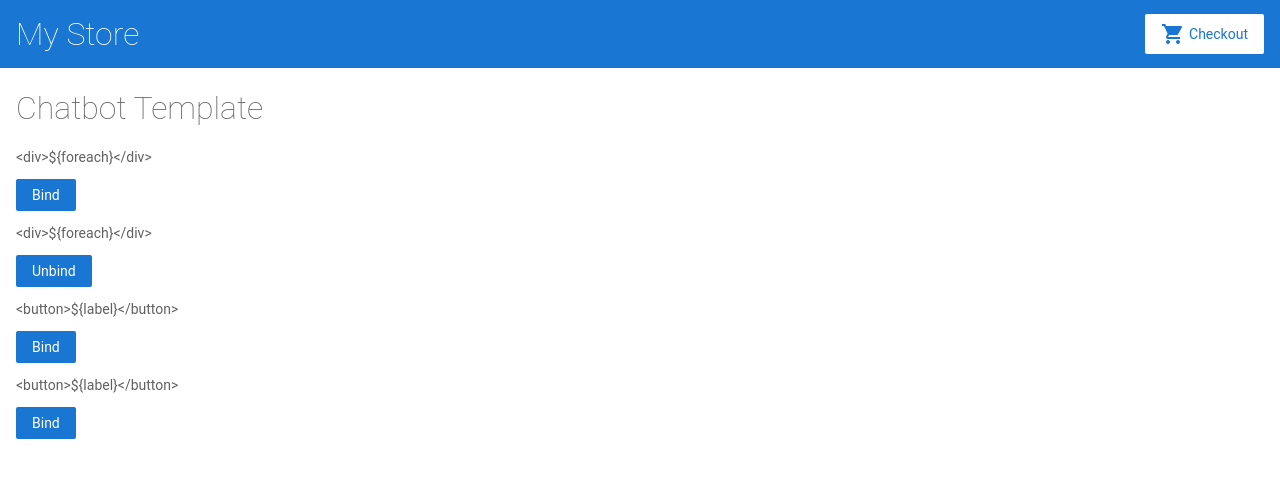
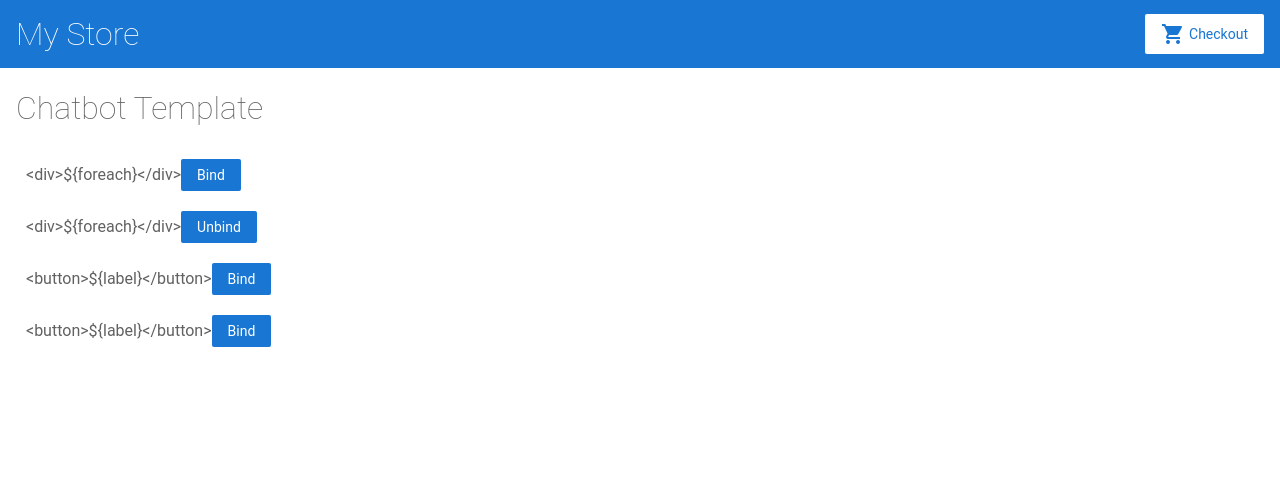
Before and after one commit to langithub0913/Angular, an Angular app: page / in a window 1280 px wide. Shown: the top 478 px of the page. Built offline with nearby package versions, Linux system fonts and the light colour scheme.

Commit message:
Bind Unbind in/out w/ span

```diff
--- a/src/app/cb-template-list/cb-template-list.component.html
+++ b/src/app/cb-template-list/cb-template-list.component.html
@@ -1,7 +1,11 @@
 <h1>Chatbot Template</h1>
 
 <div *ngFor="let htmlTemplate of htmlTemplates">
-  <p> {{htmlTemplate.htmlCode}}</p>
-  <app-cb-template-unbind-event [htmlTemplate]="htmlTemplate">
+<div style="padding:10px">
+  <span> {{htmlTemplate.htmlCode}}</span>
+  <app-cb-template-unbind-event [htmlTemplate]="htmlTemplate" (notifyBind)="onNotifyBind()" (notifyUnbind)="onNotifyUnbind()">
+
+
 </app-cb-template-unbind-event>
 </div>
+</div>
--- a/src/app/cb-template-list/cb-template-list.component.ts
+++ b/src/app/cb-template-list/cb-template-list.component.ts
@@ -16,4 +16,11 @@ export class CbTemplateListComponent implements OnInit {
   ngOnInit(): void {
   }
 
+  onNotifyBind() {
+    window.alert('You will be bound');
+  }
+
+  onNotifyUnbind() {
+    window.alert('You will be unbound');
+  }
 }
--- a/src/app/cb-template-unbind-event/cb-template-unbind-event.component.html
+++ b/src/app/cb-template-unbind-event/cb-template-unbind-event.component.html
@@ -1,7 +1,7 @@
 
-<p *ngIf="htmlTemplate && htmlTemplate.eventCBId">
-<button type="button">Unbind</button>
-</p>
-<p *ngIf="htmlTemplate && !htmlTemplate.eventCBId">
-<button type="button">Bind</button>
-</p>
+<span *ngIf="htmlTemplate && htmlTemplate.eventCBId">
+<button type="button" (click)="notifyUnbind.emit()">Unbind</button>
+</span>
+<span *ngIf="htmlTemplate && !htmlTemplate.eventCBId">
+<button type="button" (click)="notifyBind.emit()">Bind</button>
+</span>
--- a/src/app/cb-template-unbind-event/cb-template-unbind-event.component.ts
+++ b/src/app/cb-template-unbind-event/cb-template-unbind-event.component.ts
@@ -1,4 +1,4 @@
-import { Component, OnInit, Input } from '@angular/core';
+import { Component, OnInit, Input, Output, EventEmitter } from '@angular/core';
 import { HtmlTemplate } from '../cb-templates';
 
 @Component({
@@ -9,10 +9,13 @@ import { HtmlTemplate } from '../cb-templates';
 export class CbTemplateUnbindEventComponent implements OnInit {
 
   @Input() htmlTemplate!: HtmlTemplate;
+  @Output() notifyBind = new EventEmitter();
+  @Output() notifyUnbind = new EventEmitter();
 
   constructor() { }
 
   ngOnInit(): void {
   }
 
+
 }
```
